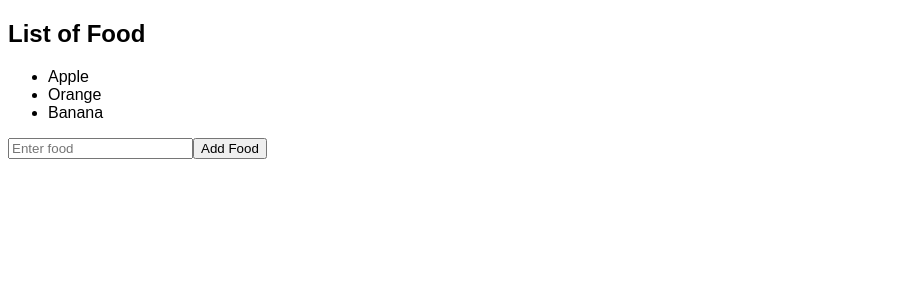
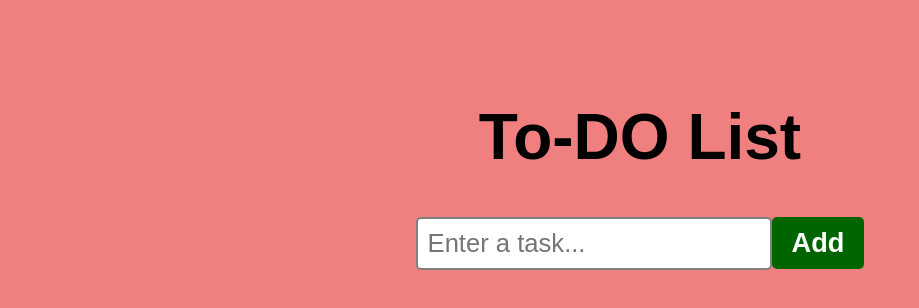
Before and after one commit to PNixClaire/reactjs-practice, a React (Vite) app: page / in a window 1280 px wide. Shown: the top 308 px of the page, without its empty margins (0-919 px from the left). Built offline with nearby package versions, Linux system fonts and the light colour scheme.

Commit message:
to-do list app

```diff
--- a/src/App.jsx
+++ b/src/App.jsx
@@ -1,8 +1,7 @@
-import MyComponent from "./MyComponent.jsx";
-
+import ToDoList from "./ToDoList.jsx";
 function App() {
   return (
-    <MyComponent/>
+    <ToDoList/>
   );
 }
 
--- /dev/null
+++ b/src/ToDoList.jsx
@@ -0,0 +1,92 @@
+import { useState } from "react";
+
+function ToDoList() {
+                                     //this will be an array of strings
+    const [tasks, setTasks] = useState([]);
+    const [newTask, setNewTask] = useState("");
+
+    function handleInputChange(event) {
+        setNewTask(event.target.value);
+    }
+
+    function addTask() {
+        //check if the input is not an empty string
+        if (newTask.trim() !== "") {
+            setTasks(t => [...t, newTask]);
+            setNewTask("");
+        }
+    }
+
+    function deleteTask(index) {
+                                          //ignore the first paarameter
+        const updatedTasks = tasks.filter((_, i) => i !== index);
+
+        setTasks(updatedTasks);
+    }
+
+    function moveTaskUp(index) {
+
+        //you can no longer move up when the task is already at the top
+        if (index > 0) {
+            const updatedTasks = [...tasks];
+            [updatedTasks[index], updatedTasks[index - 1]]= [updatedTasks[index - 1], updatedTasks[index]]; //swap the indeces
+            setTasks(updatedTasks);
+        }
+    }
+
+    function moveTaskDown(index) {
+        if (index < tasks.length - 1) {
+            const updatedTasks = [...tasks];
+            [updatedTasks[index], updatedTasks[index + 1]]= [updatedTasks[index + 1], updatedTasks[index]]; //swap the indeces
+            setTasks(updatedTasks);
+        }
+    }
+
+
+    return (
+        <div className="to-do-list">
+
+            <h1>To-DO List</h1>
+
+            <div>
+                <input
+                    type="text"
+                    placeholder="Enter a task..."
+                    value={newTask}
+                    onChange={handleInputChange} />
+
+                <button
+                    className="add-button"
+                    onClick={addTask}
+                    >
+                    Add
+                </button>
+
+                <ol>
+                    {tasks.map((task, index) =>
+                        <li key={index}>
+                            <span className="text">{task}</span>
+                            <button
+                                className="delete-button"
+                                onClick={() => deleteTask(index)}>
+                                Delete
+                            </button>
+                            <button
+                                className="move-button"
+                                onClick={() => moveTaskUp(index)}>
+                                ⬆️
+                            </button>
+                            <button
+                                className="move-button"
+                                onClick={() => moveTaskDown(index)}>
+                                ⬇️
+                            </button>
+                        </li>)}
+                </ol>
+            </div>
+
+       </div>
+    );
+};
+
+export default ToDoList
--- a/src/index.css
+++ b/src/index.css
@@ -1,46 +1,85 @@
 body{
+    background-color: lightcoral;
+}
+.to-do-list{
     font-family: Arial, Helvetica, sans-serif;
+    text-align: center;
+    margin-top: 100px;
 }
 
-.color-picker-container{
+h1{
+    font-size: 4rem;
+
+}
+
+button{
+    font-size: 1.7rem;
+    font-weight: bold;
+    padding: 10px 20px;
+    color: white;
+    border: none;
+    border-radius: 5px;
+    cursor: pointer;
+    transition: background-color 0.5s ease;
+}
+
+.add-button{
+    background-color: green;
+}
+
+.add-button{
+    background-color: darkgreen;
+}
+
+.delete-button {
+    background-color: red;
+}
+
+.delete-button {
+    background-color: darkred;
+}
+
+.move-button {
+    background-color: blue;
+}
+
+.move-button {
+    background-color: darkblue;
+}
+
+input[type="text"]{
+    font-size: 1.6rem;
+    padding: 10px;
+    border: 2px solid gray;
+    border-radius: 5px;
+    color: gray;
+}
+
+ol{
+    padding: 0;
+}
+
+li{
+    width: 50%;
+    margin-left: 23%;
+    font-size: 2rem;
+    font-weight: bold;
+    padding: 15px;
+    background-color: lightgrey;
+    margin-bottom: 10px;
+    border: 3px solid darkgray;
+    border-radius: 5px;
     display: flex;
-    flex-direction: column;
     align-items: center;
 }
 
-h1{
-    margin: 50px;
-    font-size: 3rem;
+.text{
+    /* text will take up as much space as possible */
+    flex: 1;
 }
 
-.color-display{
-    width: 300px;
-    height: 300px;
-    display: flex;
-    justify-content: center;
-    align-items: center;
-    border: 5px solid lightgray;
-    border-radius: 25px;
-    margin-bottom: 25px;
-    transition: 0.25s ease;
+.delete-button, .move-button{
+    padding: 8px 12px;
+    font-size: 1.4rem;
+    margin-left: 10px;
 }
-
-.color-display p{
-    color: darkgray;
-    font-size: 2rem;
-    text-align: center;
-}
-
-label{
-    font-size: 1.5rem;
-    font-weight: bold;
-    margin-bottom: 10px;
-}
-
-input[type = "color"]{
-    width: 75px;
-    height: 50px;
-    padding: 5px;
-    border-radius: 10px;
-    border: 3px solid lightgray;
-}
```
